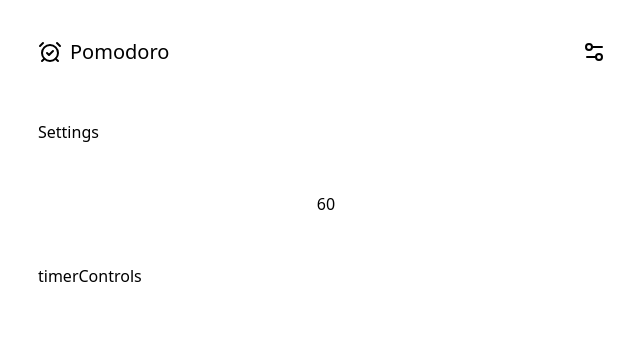
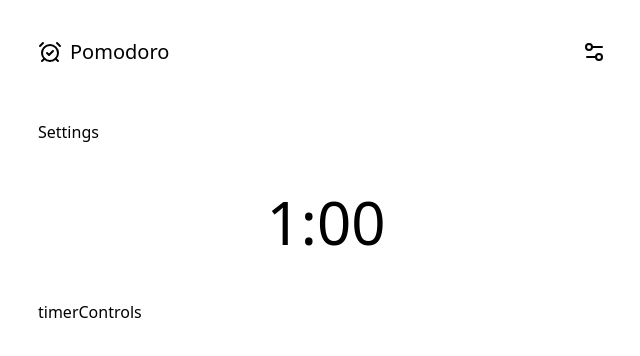
Before and after one commit to mattchastain/pomodoro, a React (Vite) app: page / in a window 1280 px wide. Shown: the top 356 px of the page, without its empty margins (314-954 px from the left). Built offline with nearby package versions, Linux system fonts and the light colour scheme.

Commit message:
format timeLeft

```diff
--- a/src/components/clock/clock.tsx
+++ b/src/components/clock/clock.tsx
@@ -21,5 +21,12 @@ export function Clock({ timerActive, timeLeft, setTimeLeft }: TimerProps) {
 		};
 	}, [timerActive]);
 
-	return <div className='mx-auto'>{timeLeft}</div>;
+	const minutes = Math.floor(timeLeft / 60);
+	const seconds = timeLeft % 60;
+
+	return (
+		<div className='mx-auto text-6xl font-bold md:font-medium'>
+			{minutes}:{seconds < 10 ? `0${seconds}` : seconds}
+		</div>
+	);
 }
```
